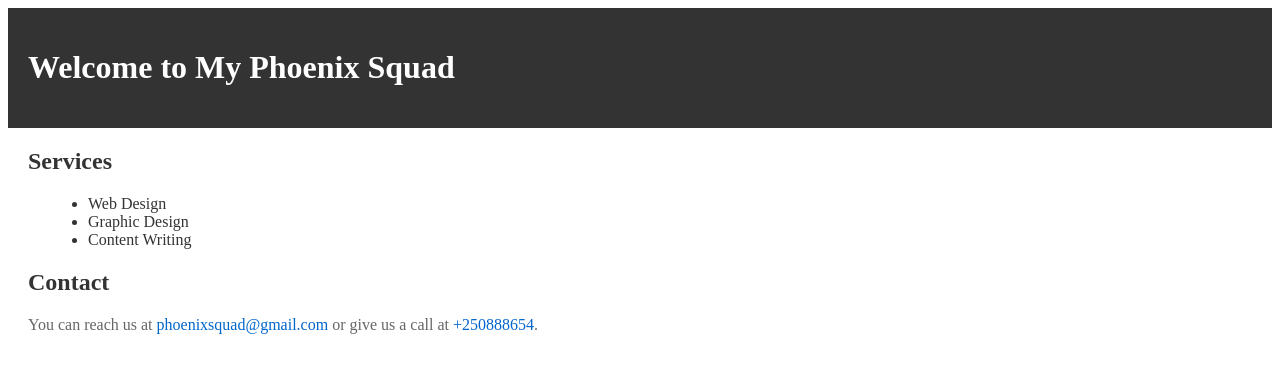
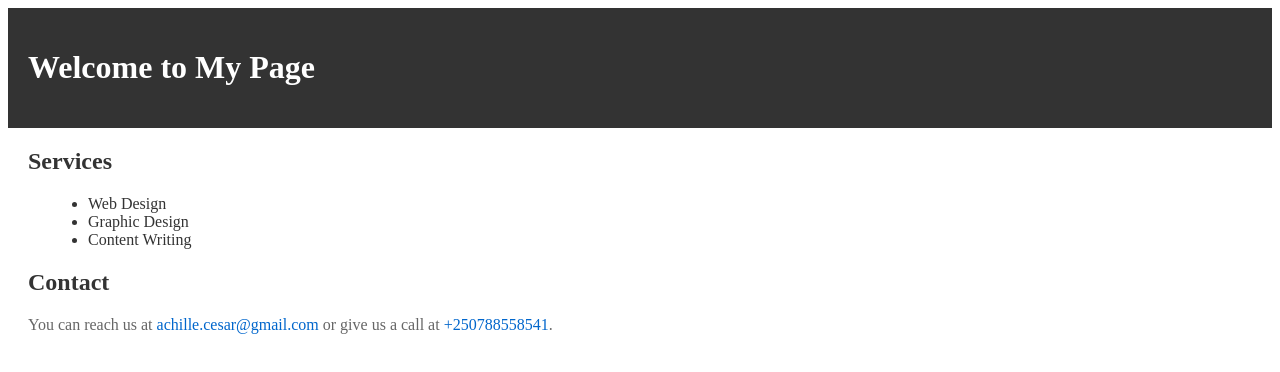
Before and after one commit to achille250/Docker, a plain HTML site: page Home.html in a window 1280 px wide. Drawn offline with Linux system fonts and the light colour scheme.

Commit message:
Docker-static-website

```diff
--- a/Home.html
+++ b/Home.html
@@ -8,7 +8,7 @@
 <body>
   <header>
 
-    <h1>Welcome to My Phoenix Squad</h1>
+    <h1>Welcome to My Page</h1>
   </header>
 
   <section>
@@ -22,7 +22,7 @@
 
   <section>
     <h2>Contact</h2>
-    <p>You can reach us at <a href="mailto:phoenixsquad@gmail.com">phoenixsquad@gmail.com</a> or give us a call at <a href="tel:+250888654">+250888654</a>.</p>
+    <p>You can reach us at <a href="mailto:achille.cesar@gmail.com">achille.cesar@gmail.com</a> or give us a call at <a href="tel:+250788558541">+250788558541</a>.</p>
   </section>
 </body>
 </html>
```
Also changed, not shown: 1 other file.
